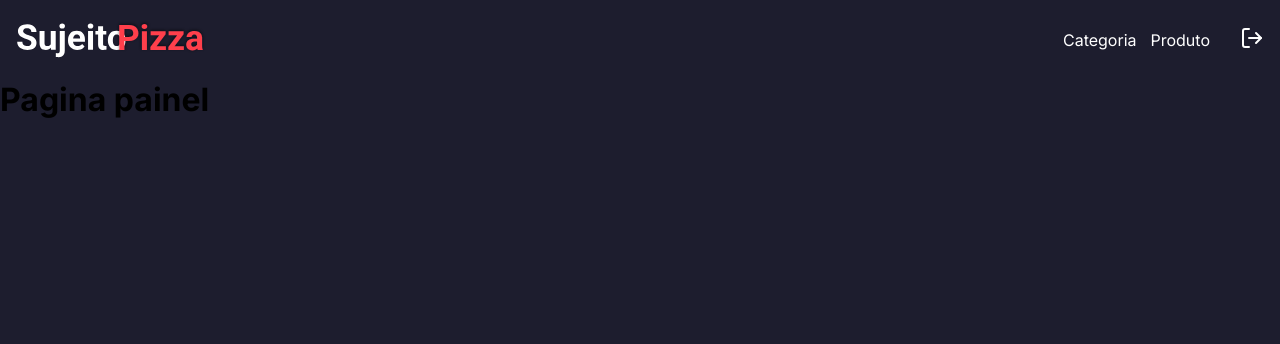
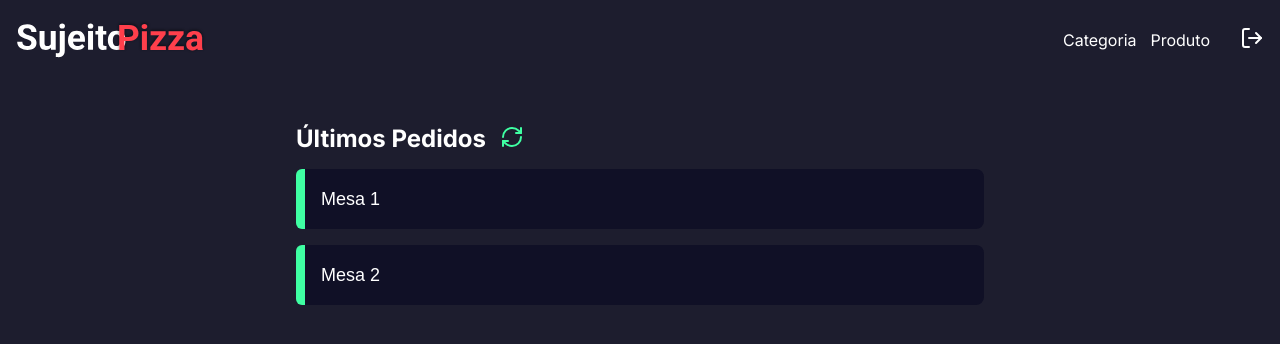
Before and after one commit to CaioZanqueta/pizzaria, a Next.js app in the folder frontend/: page /dashboard in a window 1280 px wide. Shown: the top 344 px of the page. Built offline with nearby package versions, Linux system fonts and the light colour scheme.

Commit message:
Update frontend

```diff
--- /dev/null
+++ b/frontend/src/app/dashboard/category/styles.module.scss
@@ -0,0 +1,28 @@
+.container {
+  max-width: 720px;
+  margin: 20px auto;
+  padding: 0 16px;
+  display: flex;
+  flex-direction: column;
+
+  h1 {
+    color: var(--white);
+  }
+}
+
+.form {
+  display: flex;
+  gap: 16px;
+  flex-direction: column;
+  margin: 16px 0;
+}
+
+.input {
+  height: 40px;
+  border: 0;
+  background-color: var(--dark-900);
+  border-radius: 8px;
+  padding: 0 16px;
+  color: var(--white);
+  border: 1px solid var(--gray-100);
+}
--- /dev/null
+++ b/frontend/src/app/dashboard/components/button/styles.module.scss
@@ -0,0 +1,10 @@
+
+.button {
+  height: 40px;
+  border-radius: 8px;
+  border: 0;
+  background-color: var(--green-900);
+  font-weight: bold;
+  font-size: 16px;
+  color: var(--white);
+}
--- a/frontend/src/app/dashboard/components/header/index.tsx
+++ b/frontend/src/app/dashboard/components/header/index.tsx
@@ -1,10 +1,22 @@
+"use client"
+
 import Link from 'next/link'
 import styles from './styles.module.scss'
 import Image from 'next/image'
 import logoImg from '/public/logo.svg'
 import { LogOutIcon } from 'lucide-react'
+import { deleteCookie } from 'cookies-next'
+import { useRouter } from 'next/navigation'
 
 export function Header() {
+  const router = useRouter()
+
+  async function handleLogout() {
+    deleteCookie("session", { path: "/" })
+
+    router.replace("/")
+  }
+
   return (
     <header className={styles.headerContainer}>
       <div className={styles.headerContent}>
@@ -27,7 +39,7 @@ export function Header() {
             Produto
           </Link>
 
-          <form>
+          <form action={handleLogout}>
             <button type='submit'>
               <LogOutIcon size={24} color='#FFF'/>
             </button>
--- /dev/null
+++ b/frontend/src/app/dashboard/components/orders/index.tsx
@@ -0,0 +1,28 @@
+import styles from './styles.module.scss'
+import { RefreshCw } from 'lucide-react'
+
+export function Orders() {
+  return (
+    <main className={styles.container}>
+
+      <section className={styles.containerHeader}>
+        <h1>Últimos Pedidos</h1>
+        <button>
+          <RefreshCw size={24} color='#3fffa3'/>
+        </button>
+      </section>
+
+      <section className={styles.listOrders}>
+        <button className={styles.orderItem}>
+          <div className={styles.tag}></div>
+          <span>Mesa 1</span>
+        </button>
+        <button className={styles.orderItem}>
+          <div className={styles.tag}></div>
+          <span>Mesa 2</span>
+        </button>
+      </section>
+
+    </main>
+  )
+}
--- /dev/null
+++ b/frontend/src/app/dashboard/components/orders/styles.module.scss
@@ -0,0 +1,55 @@
+
+.container {
+  max-width: 720px;
+  margin: 20px auto;
+  padding: 0 16px;
+  display: flex;
+  justify-content: space-between;
+  flex-direction: column;
+
+  h1 {
+    color: var(--white);
+  }
+}
+
+.containerHeader {
+  display: flex;
+  align-items: center;
+  margin-bottom: 16px;
+  margin-top: 24px;
+  gap: 14px;
+
+  button {
+    background: transparent;
+    border: 0;
+  }
+}
+
+.listOrders {
+  display: flex;
+  flex-direction: column;
+  gap: 16px;
+}
+
+.orderItem {
+  display: flex;
+  background-color: var(--dark-900);
+  align-items: center;
+  border: 0;
+  font-size: 18px;
+  border-radius: 8px;
+  color: var(--white);
+  transition: filter 0.5s;
+
+  &:hover {
+    filter: brightness(1.20);
+  }
+}
+
+.tag {
+  width: 9px;
+  height: 60px;
+  background-color: var(--green-900);
+  border-radius: 6px 0 0 6px;
+  margin-right: 16px;
+}
--- a/frontend/src/app/dashboard/page.tsx
+++ b/frontend/src/app/dashboard/page.tsx
@@ -1,10 +1,9 @@
-import styles from '../page.module.scss'
-import logoImg from '/public/logo.svg'
+import { Orders } from './components/orders'
 
 export default function Dashboard() {
   return (
     <>
-      <h1>Pagina painel</h1>
+      <Orders />
     </>
   )
 }
```
Also changed, not shown: frontend/src/app/dashboard/category/page.tsx (added, +51 -0 lines), frontend/src/app/dashboard/components/button/index.tsx (added, +18 -0 lines), frontend/src/app/dashboard/product/page.tsx (added, +8 -0 lines), frontend/src/app/dashboard/product/styles.module.scss (added).
